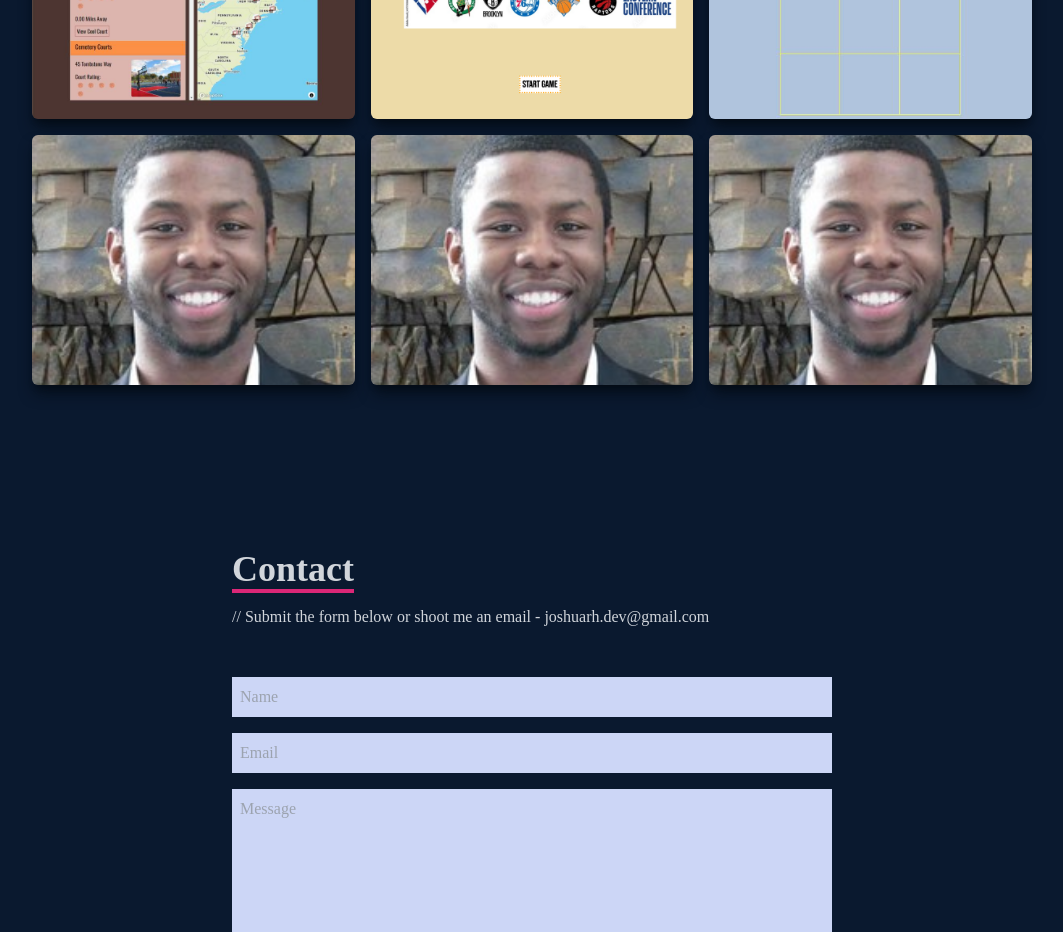
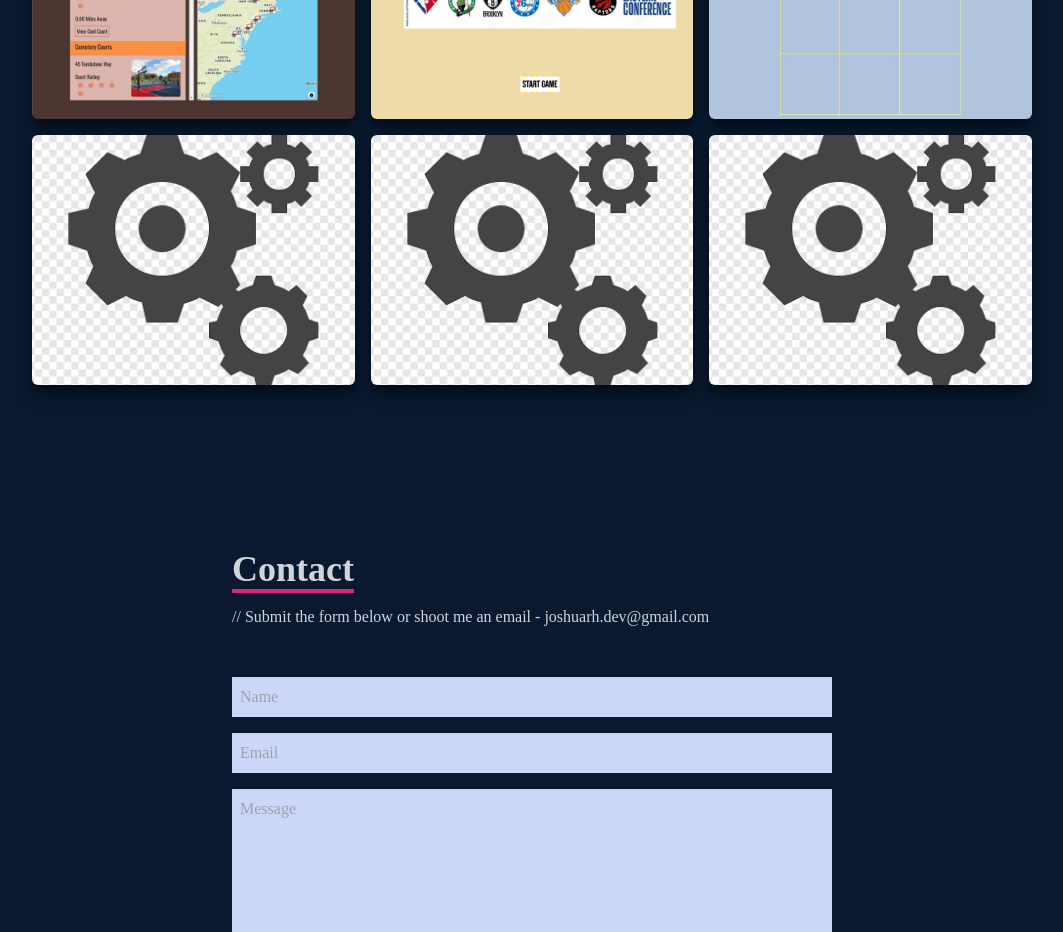
Before and after one commit to joshuaharris1103/my-portfolio, a React (Create React App) app: page / in a window 1280 px wide. Shown: the part 2580-3512 px from the top of the page, without its empty margins (108-1171 px from the left). Built offline with nearby package versions, Linux system fonts and the light colour scheme.

Commit message:
placeholder projects

```diff
--- a/src/components/Projects.jsx
+++ b/src/components/Projects.jsx
@@ -1,5 +1,5 @@
 import React from 'react'
-import Joshua from '../files/joshua.jpg'
+import Development from '../files/Development.png'
 // import project photos/////////
 import CourtDate from '../files/CourtDate_Screenshot.jpeg'
 import TicTacToe from '../files/TicTacToe_Screenshot.jpeg'
@@ -98,12 +98,12 @@
 
                 {/* Card Item */}
                 <div
-                style={{backgroundImage:`url(${Joshua})`}}className='shadow-lg shadow-[#040c16] group container rounded-md flex justify-center items-center mx-auto content-div'>
+                style={{backgroundImage:`url(${Development})`}}className='shadow-lg shadow-[#040c16] group container rounded-md flex justify-center items-center mx-auto content-div'>
 
                 {/* Hover Effect */}
                     <div className='opacity-0 group-hover:opacity-100'>
                         <span className='text-2xl font-bold text-white tracking-wider'>
-                        React JS Application
+                        Application in Development
                         </span>
                         <div className='pt-8 text-center'>
                             <a href='/'>
@@ -124,12 +124,12 @@
                 </div>
                 {/* Card Item */}
                 <div
-                style={{backgroundImage:`url(${Joshua})`}}className='shadow-lg shadow-[#040c16] group container rounded-md flex justify-center items-center mx-auto content-div'>
+                style={{backgroundImage:`url(${Development})`}}className='shadow-lg shadow-[#040c16] group container rounded-md flex justify-center items-center mx-auto content-div'>
 
                 {/* Hover Effect */}
                     <div className='opacity-0 group-hover:opacity-100'>
                         <span className='text-2xl font-bold text-white tracking-wider'>
-                        React JS Application
+                        Application in Development
                         </span>
                         <div className='pt-8 text-center'>
                             <a href='/'>
@@ -150,12 +150,12 @@
                 </div>
                 {/* Card Item */}
                 <div
-                style={{backgroundImage:`url(${Joshua})`}}className='shadow-lg shadow-[#040c16] group container rounded-md flex justify-center items-center mx-auto content-div'>
+                style={{backgroundImage:`url(${Development})`}}className='shadow-lg shadow-[#040c16] group container rounded-md flex justify-center items-center mx-auto content-div'>
 
                 {/* Hover Effect */}
                     <div className='opacity-0 group-hover:opacity-100'>
                         <span className='text-2xl font-bold text-white tracking-wider'>
-                        React JS Application
+                        Application in Development
                         </span>
                         <div className='pt-8 text-center'>
                             <a href='/'>
```
Also changed, not shown: src/files/Development.png (added).
